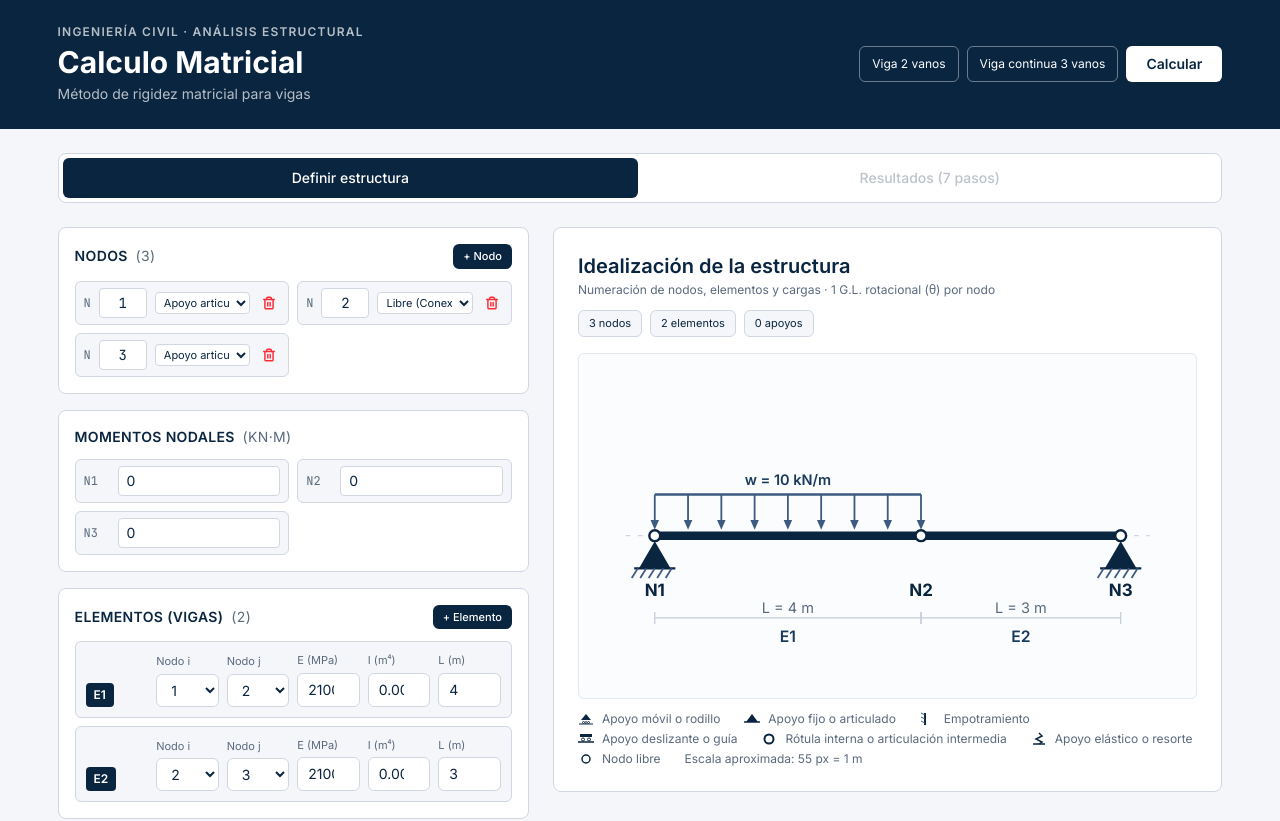
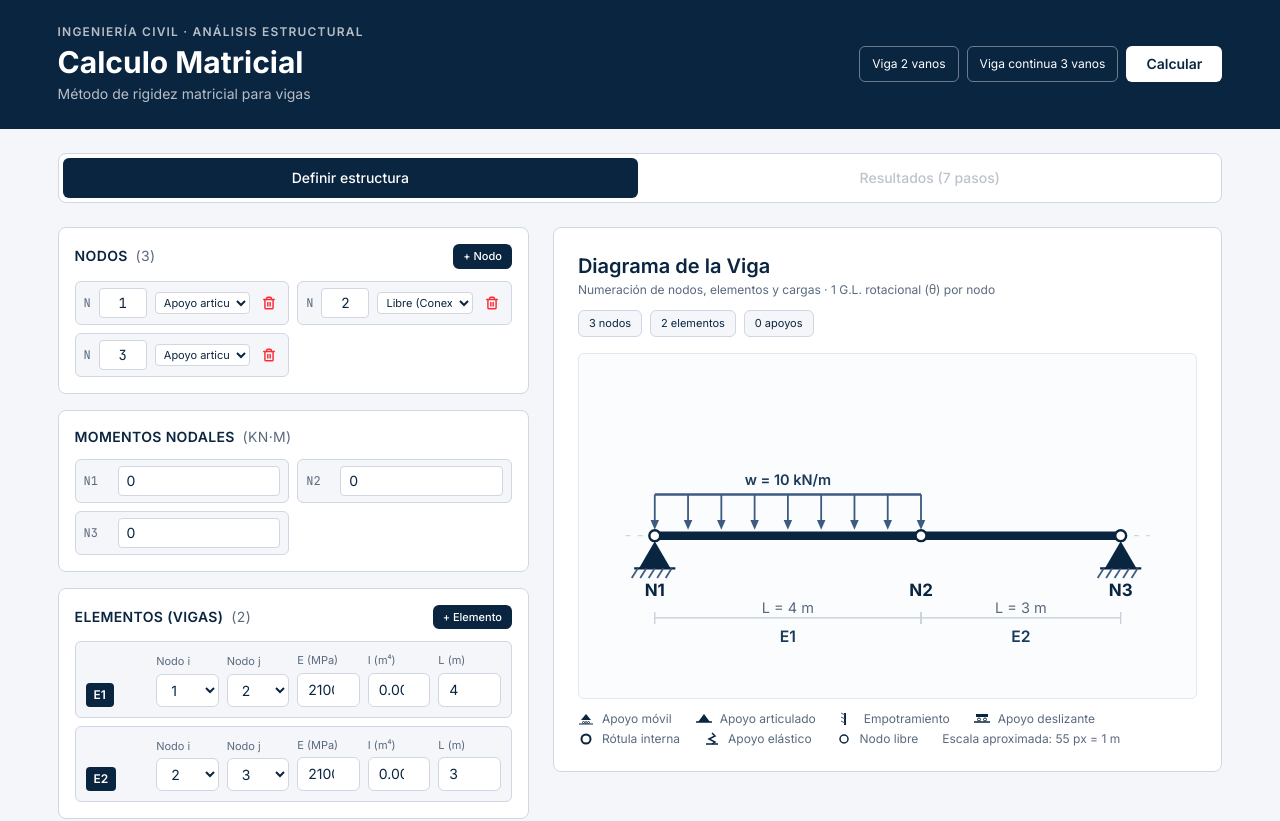
Before and after one commit to AngelMoralesChazari/calculomatricial, a React (Vite) app: page / in a window 1280 px wide. Shown: the top 821 px of the page. Built offline with nearby package versions, Linux system fonts and the light colour scheme.

Commit message:
style: renombrar Idealización de la estructura a Diagrama de la Viga

```diff
--- a/src/components/BeamDiagram.tsx
+++ b/src/components/BeamDiagram.tsx
@@ -43,7 +43,7 @@ export function BeamDiagram({ model, scale = 55, heightClass = 'h-72 sm:h-80' }:
     <section className="rounded-lg border border-[#d0d7e2] bg-white p-5 sm:p-6">
       <div className="mb-4 flex flex-wrap items-end justify-between gap-3">
         <div>
-          <h2 className="text-lg font-semibold text-[#0a2540] sm:text-xl">Idealización de la estructura</h2>
+          <h2 className="text-lg font-semibold text-[#0a2540] sm:text-xl">Diagrama de la Viga</h2>
           <p className="mt-0.5 text-xs text-[#5a6a7e]">
             Numeración de nodos, elementos y cargas · 1 G.L. rotacional (θ) por nodo
           </p>
@@ -291,14 +291,14 @@ export function BeamDiagram({ model, scale = 55, heightClass = 'h-72 sm:h-80' }:
             <circle cx="10.5" cy="9.5" r="1" fill="#fff" stroke={NAVY} strokeWidth="0.8" />
             <line x1="1" y1="11" x2="15" y2="11" stroke={NAVY} strokeWidth="1" />
           </svg>
-          Apoyo móvil o rodillo
+          Apoyo móvil
         </span>
         <span className="flex items-center gap-2">
           <svg width="16" height="12" className="overflow-visible" aria-hidden>
             <polygon points="8,1 2,9 14,9" fill={NAVY} />
             <line x1="0" y1="9" x2="16" y2="9" stroke={NAVY} strokeWidth="1.5" />
           </svg>
-          Apoyo fijo o articulado
+          Apoyo articulado
         </span>
         <span className="flex items-center gap-2">
           <svg width="16" height="12" className="overflow-visible" aria-hidden>
@@ -316,20 +316,20 @@ export function BeamDiagram({ model, scale = 55, heightClass = 'h-72 sm:h-80' }:
             <circle cx="11" cy="6.5" r="1.5" fill="#fff" stroke={NAVY} strokeWidth="1" />
             <line x1="0" y1="9" x2="16" y2="9" stroke={NAVY} strokeWidth="1.5" />
           </svg>
-          Apoyo deslizante o guía
+          Apoyo deslizante
         </span>
         <span className="flex items-center gap-2">
           <svg width="16" height="12" className="overflow-visible" aria-hidden>
             <circle cx="8" cy="6" r="4.5" fill="#fff" stroke={NAVY} strokeWidth="2" />
           </svg>
-          Rótula interna o articulación intermedia
+          Rótula interna
         </span>
         <span className="flex items-center gap-2">
           <svg width="16" height="12" className="overflow-visible" aria-hidden>
             <path d="M 8,0 L 11,3 L 5,6 L 11,9 L 8,11" fill="none" stroke={NAVY} strokeWidth="1.5" />
             <line x1="2" y1="11" x2="14" y2="11" stroke={NAVY} strokeWidth="1.5" />
           </svg>
-          Apoyo elástico o resorte
+          Apoyo elástico
         </span>
         <span className="flex items-center gap-2">
           <svg width="16" height="12" aria-hidden>
```
